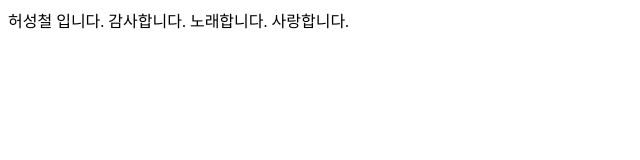
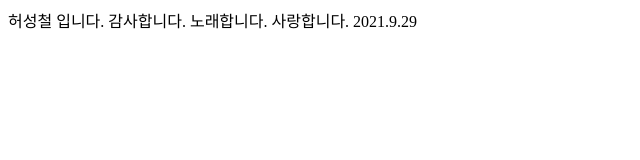
Before and after one commit to hsc6685/kube, a plain HTML site: page index.html in a window 1280 px wide. Shown: the full height of the page, 0-640 px from the left. Drawn offline with Linux system fonts and the light colour scheme.

Commit message:
Update index.html

```diff
--- a/index.html
+++ b/index.html
@@ -9,6 +9,6 @@
   <title>허성철</title>
  </head>
  <body>
-  허성철 입니다. 감사합니다. 노래합니다. 사랑합니다.
+  허성철 입니다. 감사합니다. 노래합니다. 사랑합니다. 2021.9.29
  </body>
 </html>
```
